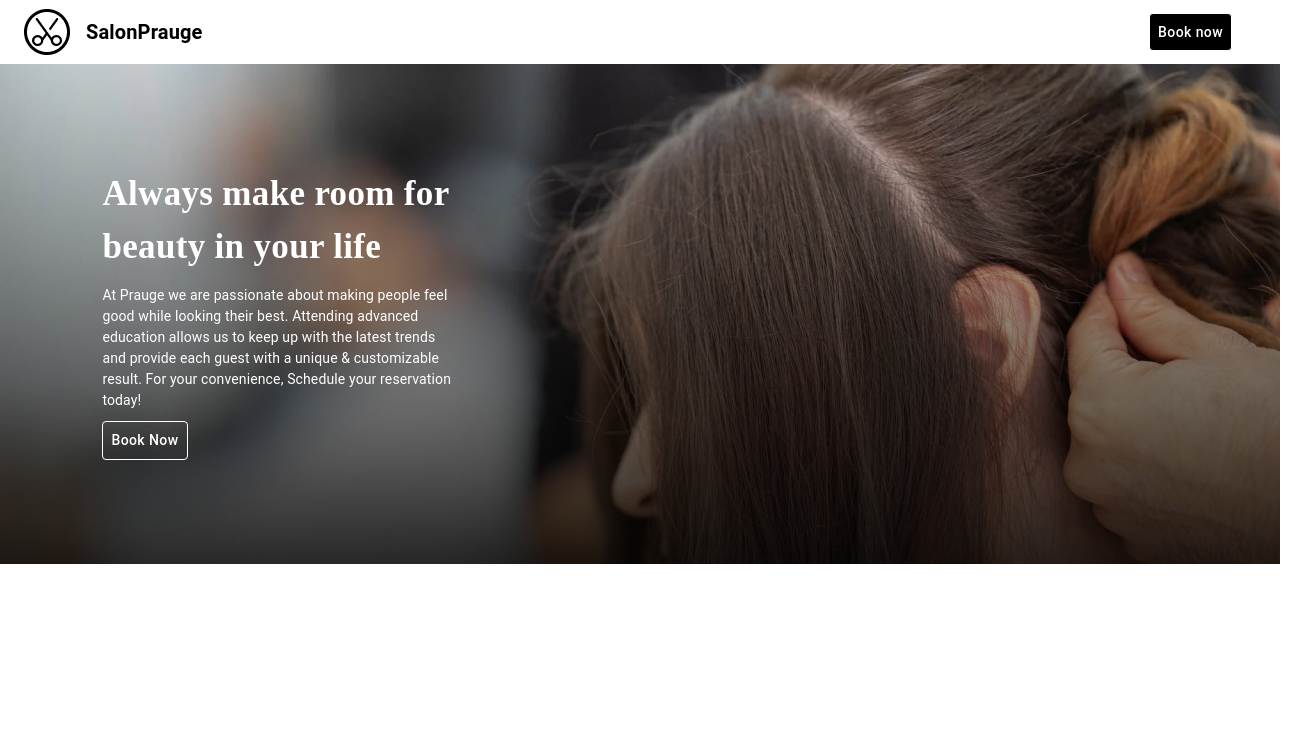
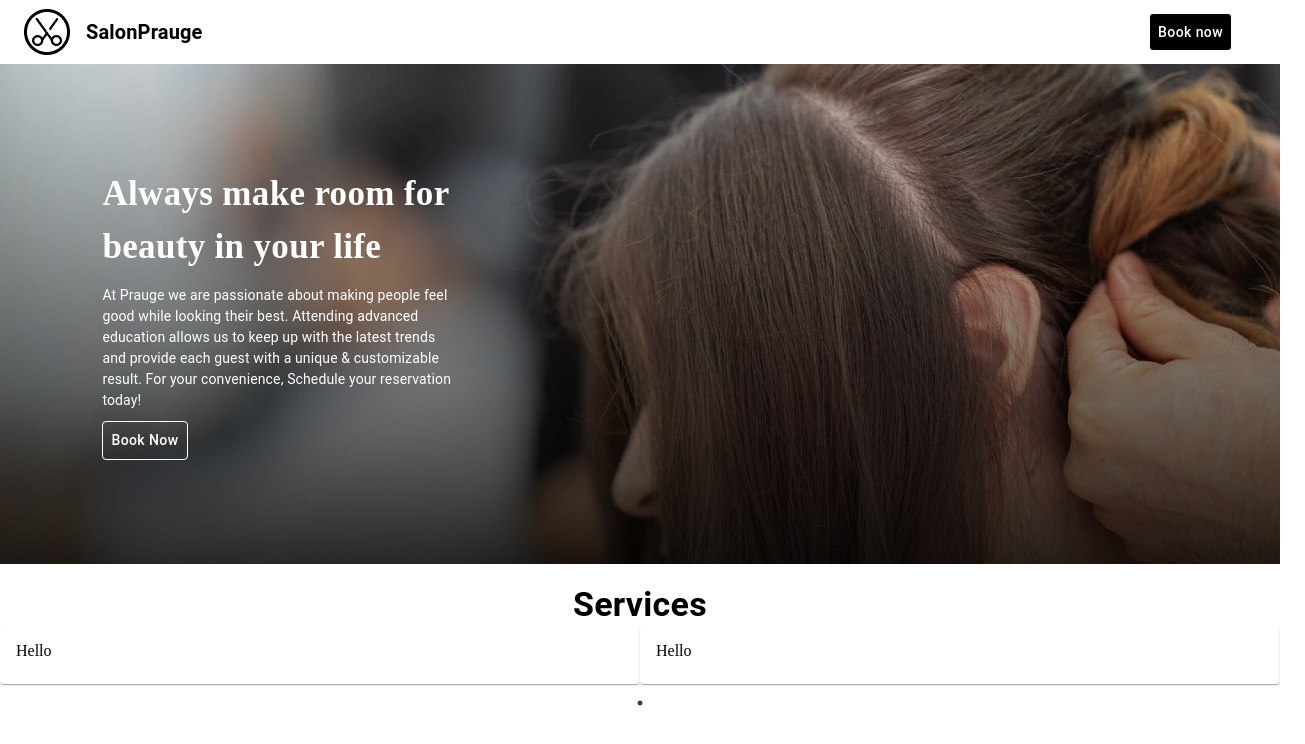
Before and after one commit to HIRU-NI/salon-prauge-home-mui, a React (Create React App) app: page / in a window 1280 px wide. Shown: the top 744 px of the page, 1305 px wide, since content can reach past the window. Built offline with nearby package versions, Linux system fonts and the light colour scheme.

Commit message:
add carousel

```diff
--- a/package.json
+++ b/package.json
@@ -11,9 +11,10 @@
     "@testing-library/user-event": "^13.5.0",
     "react": "^18.2.0",
     "react-dom": "^18.2.0",
-    "react-material-ui-carousel": "^3.4.2",
     "react-router-dom": "^6.4.2",
     "react-scripts": "5.0.1",
+    "react-slick": "^0.29.0",
+    "slick-carousel": "^1.8.1",
     "web-vitals": "^2.1.4"
   },
   "scripts": {
--- a/src/App.js
+++ b/src/App.js
@@ -1,4 +1,9 @@
 import "./App.css";
+
+
+import "slick-carousel/slick/slick.css"
+import "slick-carousel/slick/slick-theme.css"
+
 import Navbar from "./components/Navbar";
 
 import { Routes, Route } from "react-router-dom";
@@ -9,6 +14,7 @@ import Services from "./pages/service";
 import Home from "./pages/home";
 
 import themeObject from "./assets/styles/theme";
+
 
 const theme = createTheme(themeObject);
 
--- /dev/null
+++ b/src/assets/styles/carousel.css
@@ -0,0 +1,15 @@
+.carousel_main {
+    display: flex;
+    flex-direction: column;
+    align-items: center;
+    margin-top: 20px;
+    width: 100vw;
+}
+
+.carousel_title {
+    font-weight: 600 !important;
+}
+
+.carousel {
+    width: 100%;
+}
--- /dev/null
+++ b/src/components/Carousel.js
@@ -0,0 +1,49 @@
+import { Card, CardContent, Typography } from "@mui/material";
+import React from "react";
+
+import Slider from "react-slick";
+
+//custom-css
+import "../assets/styles/carousel.css";
+
+
+
+const settings = {
+  dots: true,
+  infinite: true,
+  speed: 500,
+  slidesToShow: 2,
+  slidesToScroll: 2,
+};
+
+const items = [
+  {
+    name: "Random Name #1",
+    description: "Probably the most random thing you have ever seen!",
+  },
+  {
+    name: "Random Name #2",
+    description: "Hello World!",
+  },
+];
+
+const ServiceCarousel = () => {
+  return (
+    <div className="carousel_main">
+      <Typography variant="h4" className="carousel_title">
+        Services
+      </Typography>
+      <Slider {...settings} className="carousel">
+        {items.map((item) => {
+          return (
+            <Card key={item.name}>
+              <CardContent>Hello</CardContent>
+            </Card>
+          );
+        })}
+      </Slider>
+    </div>
+  );
+};
+
+export default ServiceCarousel;
--- a/src/components/Hero.js
+++ b/src/components/Hero.js
@@ -2,6 +2,7 @@ import { Typography, Button } from "@mui/material";
 import React from "react";
 
 import "../assets/styles/hero.css";
+
 
 const Hero = () => {
   return (
--- a/src/pages/home/index.js
+++ b/src/pages/home/index.js
@@ -1,11 +1,13 @@
 import React from "react";
 
 import Hero from "../../components/Hero"
+import Carousel from "../../components/Carousel"
 
 const Home = () => {
   return (
     <div>
       <Hero />
+      <Carousel />
     </div>
   );
 };
```
Also changed, not shown: 1 other file (tests, documents, lock files or other folders).
